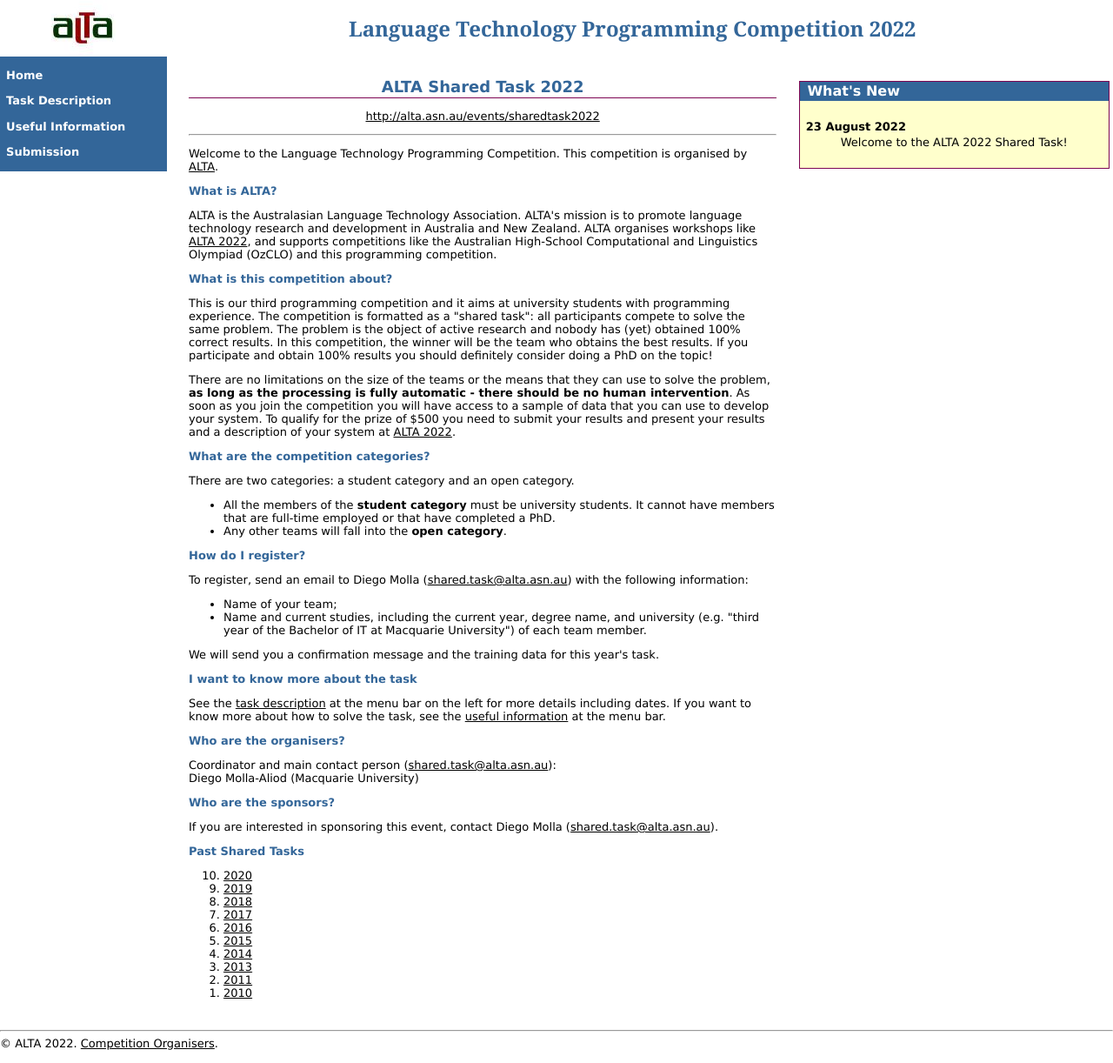
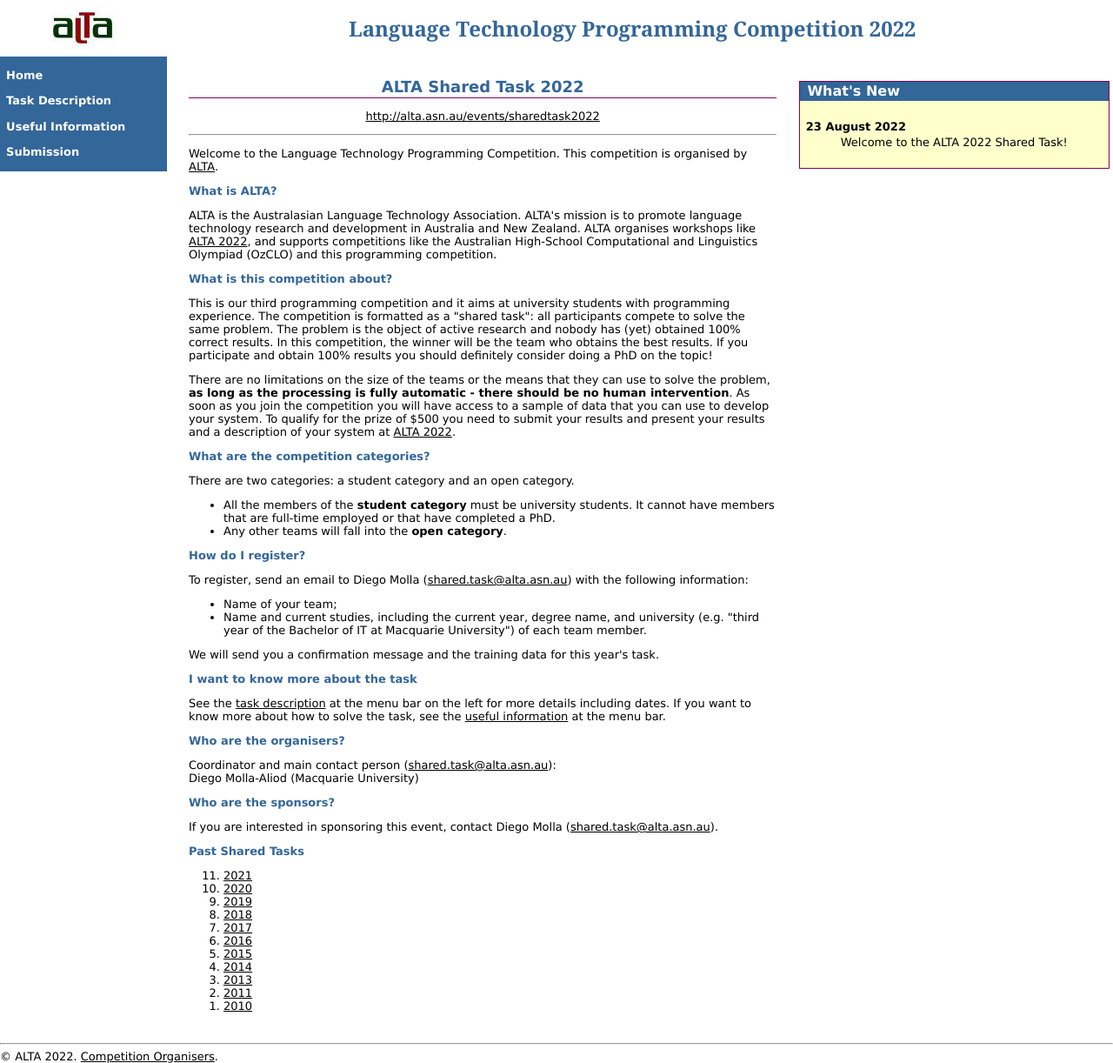
Before and after one commit to altaexec/alta-website, a Jekyll site: the page events/sharedtask2022/index.html, which Jekyll copies as it is, in a window 1280 px wide. Shown: the whole page at 87% size. Built offline with Jekyll 4.4.1, drawn with Linux system fonts in a browser that asks for light colours.

Commit message:
Shared task link to 2021

```diff
--- a/events/sharedtask2022/index.html
+++ b/events/sharedtask2022/index.html
@@ -156,6 +156,7 @@
 <h3>Past Shared Tasks</h3>
 
 <ol reversed>
+<li><a href="../sharedtask2021/index.html">2021</a></li>
 <li><a href="../sharedtask2020/index.html">2020</a></li>
 <li><a href="../sharedtask2019/index.html">2019</a></li>
 <li><a href="../sharedtask2018/index.html">2018</a></li>
```
